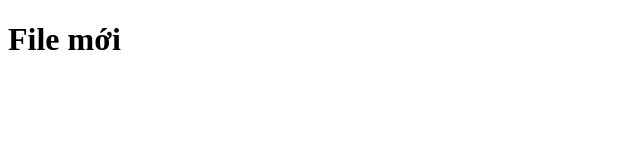
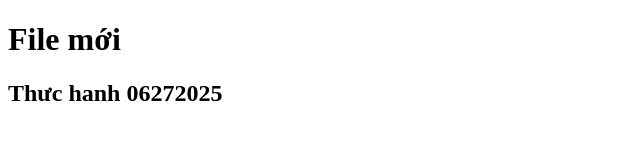
Before and after one commit to GemNgoc/VS_HTML, a plain HTML site: page new.html in a window 1280 px wide. Shown: the whole page, without its empty margins (0-640 px from the left). Drawn offline with Linux system fonts and the light colour scheme.

Commit message:
commit 06272025

```diff
--- a/new.html
+++ b/new.html
@@ -7,5 +7,6 @@
   </head>
   <body>
     <h1>File mới</h1>
+    <h2>Thưc hanh 06272025</h2>
   </body>
 </html>
```
